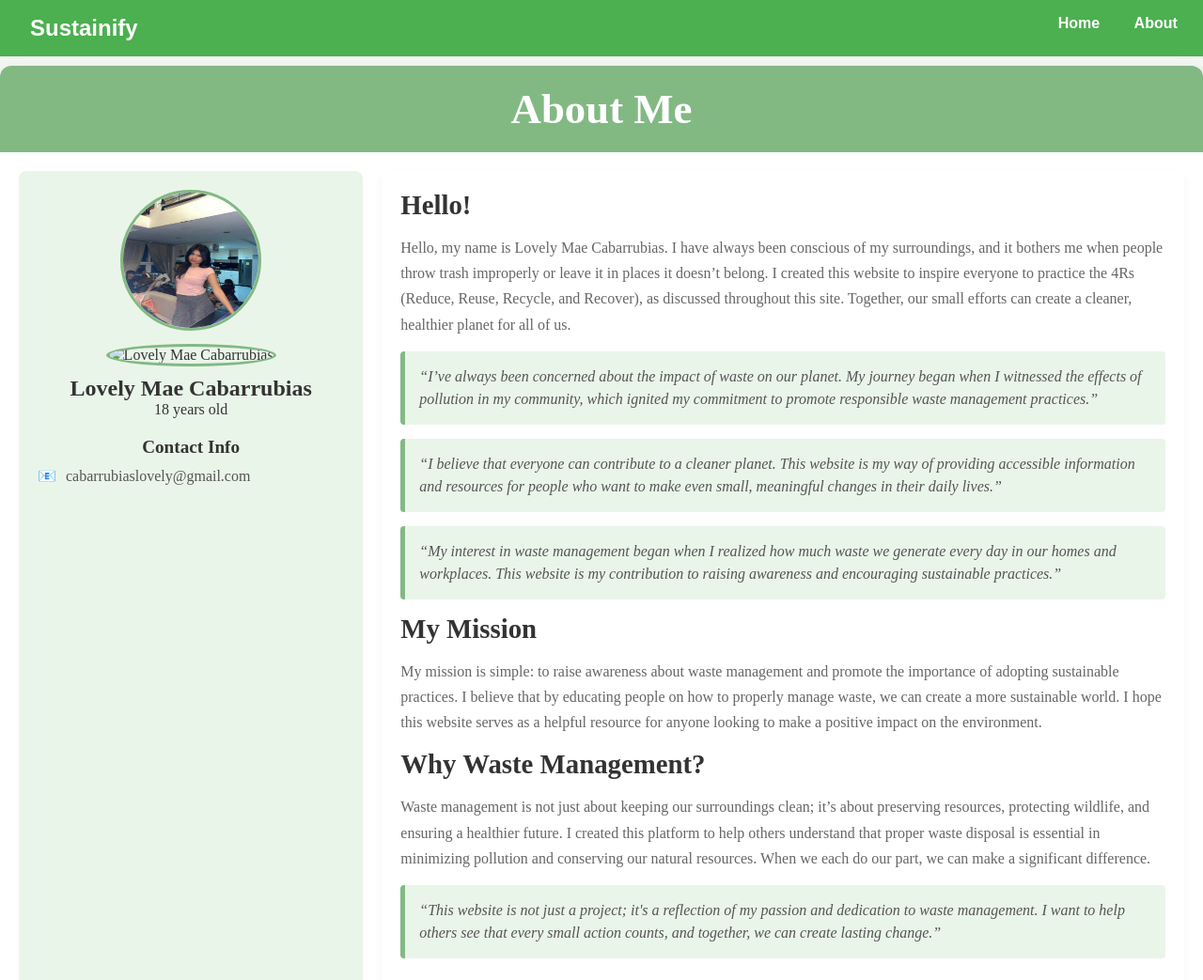
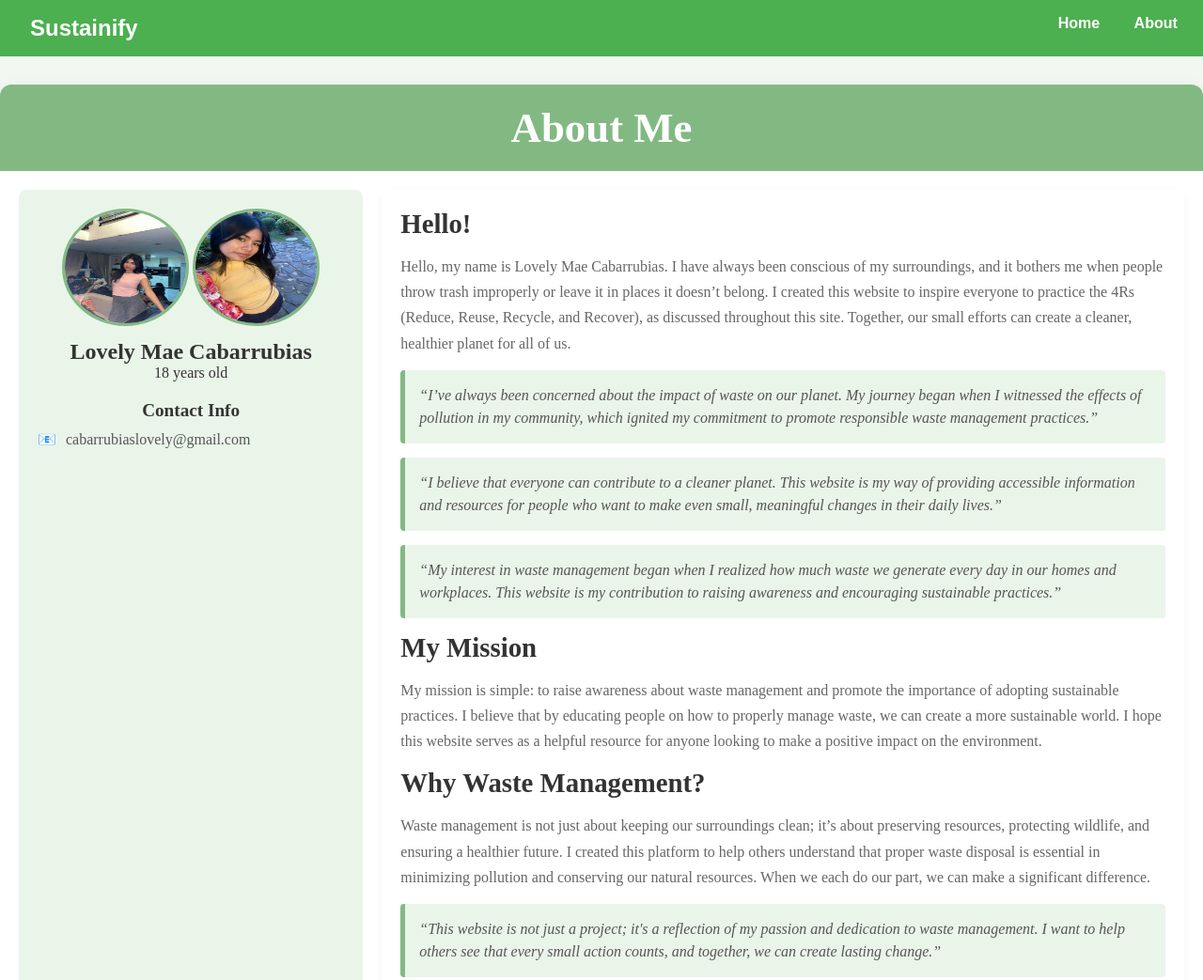
Before and after one commit to lovely2306/html-project, a plain HTML site: page contact.html in a window 1280 px wide. Shown: the top 1043 px of the page at 94% size. Drawn offline with Linux system fonts and the light colour scheme; a web font is replaced by a local one.

Commit message:
Add files via upload

```diff
--- a/contact.html
+++ b/contact.html
@@ -57,7 +57,7 @@ body {
     border-radius: 5px;
 }
 .contact-page {
-    margin: 10px auto;
+    margin: 30px auto;
     background-color: #fff;
     border-radius: 12px;
     overflow: hidden;
@@ -97,8 +97,8 @@ body {
 }
 
 .profile-img {
-    width: 150px;
-    height: 150px;
+    width: 135px;
+    height: 125px;
     border-radius: 50%;
     margin-bottom: 10px;
     border: 3px solid #82b983;
@@ -106,10 +106,10 @@ body {
 }
 
 #hi:hover{
-    content: url(Images/this.jpg);
+    content: url(Images/caba.jpg);
 }
 #hello:hover{
-    content: url(Images/real.jpg);
+    content: url(Images/bias.jpg);
 }
 }
 
@@ -194,8 +194,8 @@ blockquote {
                 <div class="profile-section">
 
                     <img id="hi" src="Images/lovely.jpg" alt="Lovely Mae Cabarrubias" class="profile-img">
-                <br>
-                    <img id="hello" src="Images/fine.jpg" alt="Lovely Mae Cabarrubias" class="profile-img">
+
+                    <img id="hello" src="Images/mae.jpg" alt="Lovely Mae Cabarrubias" class="profile-img">
 
                     <h2>Lovely Mae Cabarrubias</h2>
                     <p>18 years old</p>
```
Also changed, not shown: apt.jpg (added), cinco.jpg (added), cuatro.jpg (added), curbside.jpg (added), domestic.jpg (added), dos.jpg (added), hero.jpg (added), industrial.jpg (added), sais.jpg (added), tres.jpg (added), uno.jpg (added), vacuum.jpg (added).
